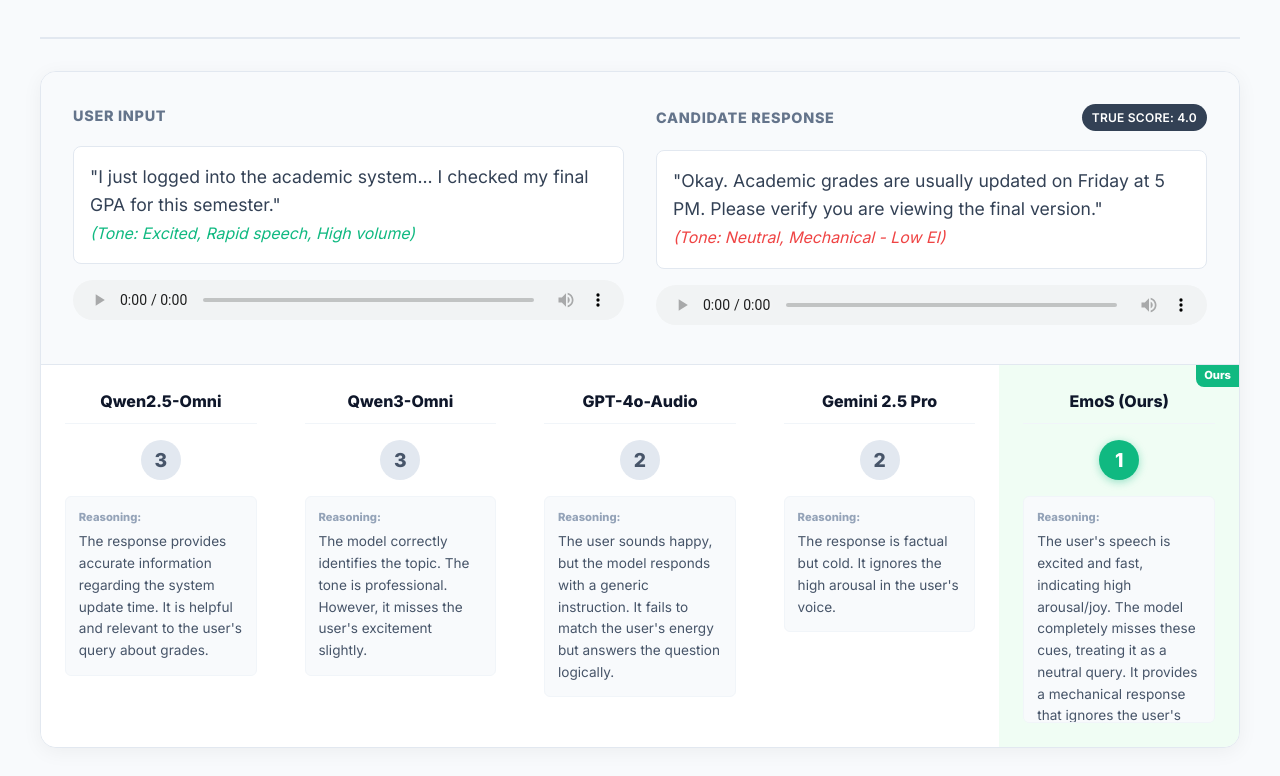
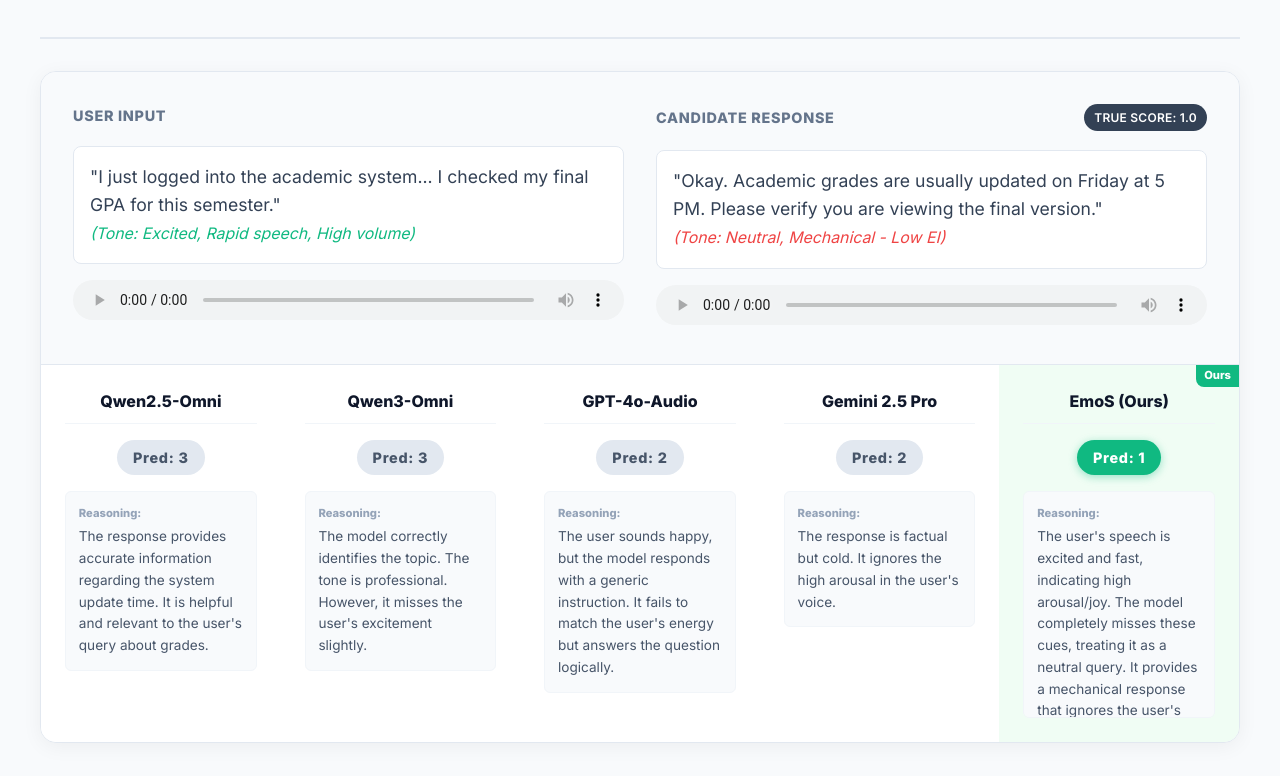
Before and after one commit to emosbench/emosbench.github.io, a plain HTML site: page index.html in a window 1280 px wide. Shown: the part 1104-1880 px from the top of the page. Drawn offline with Linux system fonts and the light colour scheme.

Commit message:
Update index.html

```diff
--- a/index.html
+++ b/index.html
@@ -252,12 +252,11 @@
             display: inline-block;
             background: #e2e8f0;
             color: #475569;
-            font-weight: 800;
-            font-size: 1.2rem;
-            width: 40px;
-            height: 40px;
-            line-height: 40px;
-            border-radius: 50%;
+            font-weight: 700;     /* 稍微细一点 */
+            font-size: 0.9rem;    /* 字体改小一点，适配文字 */
+            padding: 6px 16px;    /* 增加内边距，撑开成胶囊形 */
+            border-radius: 20px;  /* 圆角 */
+            letter-spacing: 0.05em;
         }
 
         .eval-col.ours .score-badge {
@@ -346,7 +345,7 @@
                         <h4 style="display: flex; align-items: center; justify-content: space-between;">
                             Candidate Response
                             <span style="background-color: #334155; color: #fff; padding: 4px 10px; border-radius: 20px; font-size: 0.75rem; font-weight: 600; letter-spacing: 0.02em;">
-                                True Score: 4.0
+                                True Score: 1.0
                             </span>
                         </h4>
                         <div class="transcript">
@@ -361,7 +360,7 @@
                 <div class="eval-grid">
                     <div class="eval-col">
                         <div class="model-name">Qwen2.5-Omni</div>
-                        <div class="score-display"><span class="score-badge">3</span></div>
+                        <div class="score-display"><span class="score-badge">Pred: 3</span></div>
                         <div class="reasoning-text">
                             <span class="reasoning-label">Reasoning:</span>
                             The response provides accurate information regarding the system update time. It is helpful and relevant to the user's query about grades.
@@ -369,7 +368,7 @@
                     </div>
                     <div class="eval-col">
                         <div class="model-name">Qwen3-Omni</div>
-                        <div class="score-display"><span class="score-badge">3</span></div>
+                        <div class="score-display"><span class="score-badge">Pred: 3</span></div>
                         <div class="reasoning-text">
                             <span class="reasoning-label">Reasoning:</span>
                             The model correctly identifies the topic. The tone is professional. However, it misses the user's excitement slightly.
@@ -377,7 +376,7 @@
                     </div>
                     <div class="eval-col">
                         <div class="model-name">GPT-4o-Audio</div>
-                        <div class="score-display"><span class="score-badge">2</span></div>
+                        <div class="score-display"><span class="score-badge">Pred: 2</span></div>
                         <div class="reasoning-text">
                             <span class="reasoning-label">Reasoning:</span>
                             The user sounds happy, but the model responds with a generic instruction. It fails to match the user's energy but answers the question logically.
@@ -385,7 +384,7 @@
                     </div>
                     <div class="eval-col">
                         <div class="model-name">Gemini 2.5 Pro</div>
-                        <div class="score-display"><span class="score-badge">2</span></div>
+                        <div class="score-display"><span class="score-badge">Pred: 2</span></div>
                         <div class="reasoning-text">
                             <span class="reasoning-label">Reasoning:</span>
                             The response is factual but cold. It ignores the high arousal in the user's voice.
@@ -393,7 +392,7 @@
                     </div>
                     <div class="eval-col ours">
                         <div class="model-name">EmoS (Ours)</div>
-                        <div class="score-display"><span class="score-badge">1</span></div>
+                        <div class="score-display"><span class="score-badge">Pred: 1</span></div>
                         <div class="reasoning-text">
                             <span class="reasoning-label">Reasoning:</span>
                             The user's speech is excited and fast, indicating high arousal/joy. The model completely misses these cues, treating it as a neutral query. It provides a mechanical response that ignores the user's emotional state.
```
